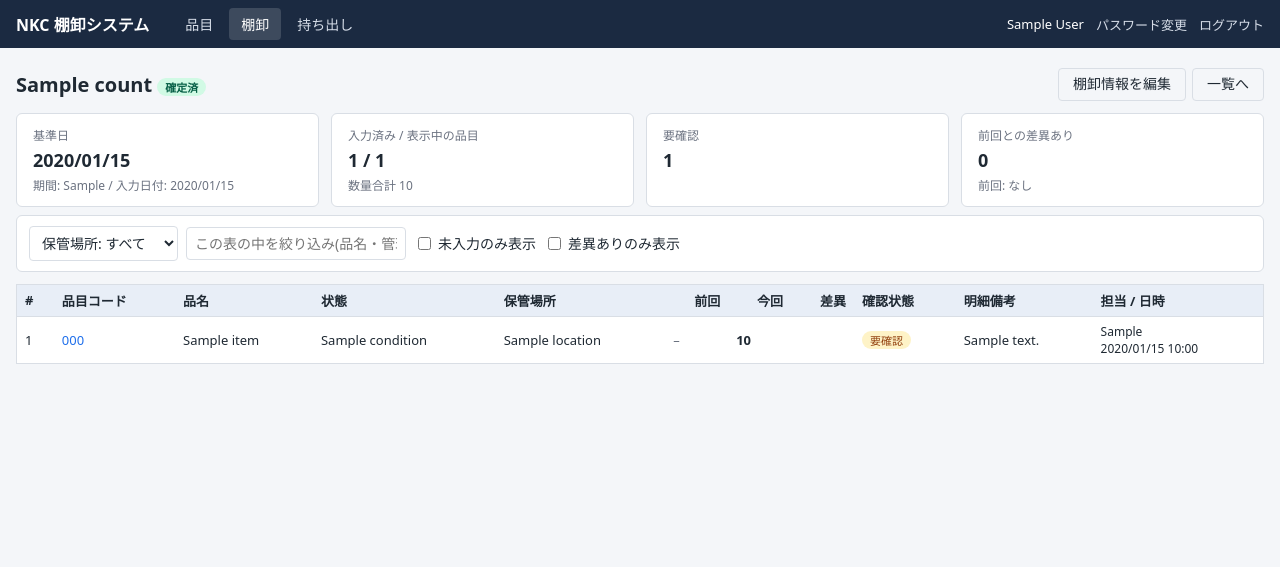
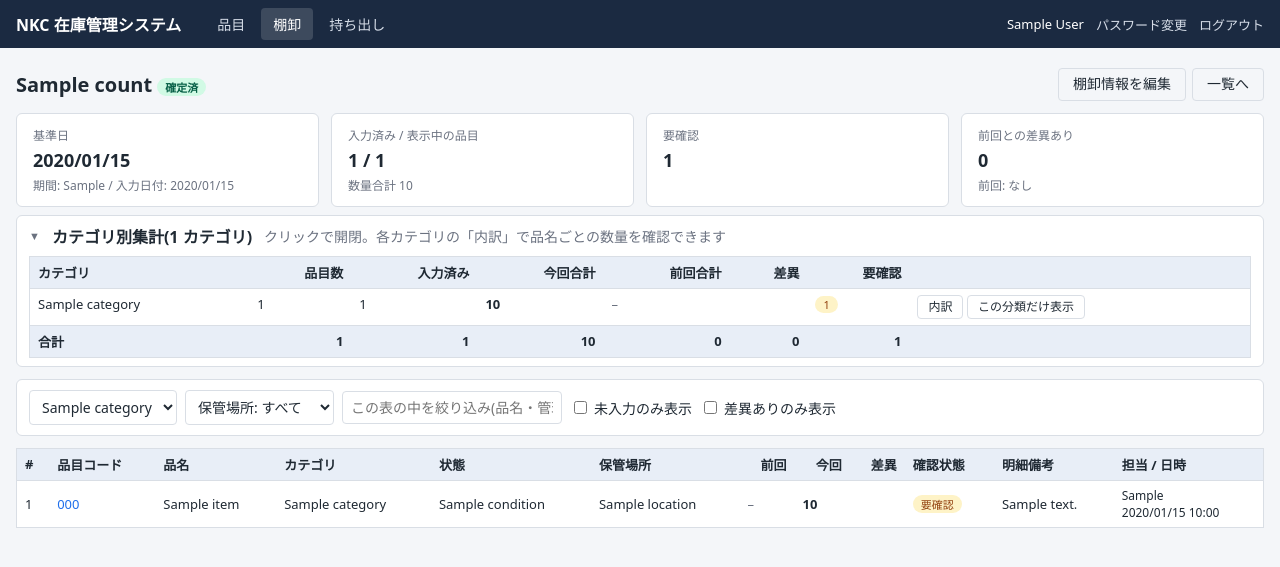
Before and after one commit to tyamanouchi12-code/-, a PHP site: page /index.php?page=count_entry&id=1&category=1&cats=1 in a window 1280 px wide. Shown: the top 567 px of the page. Run offline with PHP 8.4, Linux system fonts and the light colour scheme; the visitor is signed in with stand-in values (Sample User, id 1); tables that the repository leaves empty hold one stand-in row (values such as "Sample post").

Commit message:
棚卸画面にカテゴリ別集計と内訳・カテゴリ絞り込みを追加、カテゴリを必須化、名称を在庫管理システムに変更
- 棚卸入力/結果画面: カテゴリごとの品目数・入力済み・今回/前回合計・差異・要確認と、品名ごとの内訳
- 品目登録・編集: カテゴリ必須。一覧・棚卸表で未設定を表示
- sql/005_optional_apply_categories.sql: 移行品目109件へのカテゴリ初期案(任意)
- システム名を「NKC 在庫管理システム」に変更(config.php / 文書)

Co-Authored-By: Claude Fable 5.1 <noreply@anthropic.com>
Claude-Session: https://claude.ai/code/session_01Ri3r8gT3MYmawSEEk5gsQq

```diff
--- a/webapp/app/config.php
+++ b/webapp/app/config.php
@@ -16,7 +16,7 @@ return [
         'charset' => 'utf8mb4',
     ],
     'app' => [
-        'name'         => 'NKC 棚卸システム',
+        'name'         => 'NKC 在庫管理システム',
         'session_name' => 'nkc_inventory_sid',
         'timezone'     => 'Asia/Tokyo',
         // ログインしないまま操作できる時間(秒)。0 なら制限なし
--- a/webapp/app/controllers/count_entry.php
+++ b/webapp/app/controllers/count_entry.php
@@ -125,15 +125,63 @@ if ($_SERVER['REQUEST_METHOD'] === 'POST' && $action === 'save') {
     if (input_int('location', $_GET) !== null) {
         $back['location'] = input_int('location', $_GET);
     }
+    if (input_int('category', $_GET) !== null) {
+        $back['category'] = input_int('category', $_GET);
+    }
     redirect('count_entry', $back);
 }
 
 // ---------------------------------------------------------------- 表示
 $locFilter = input_int('location', $_GET);
-$showLoc = input_str('loc', $_GET);
+$catFilter = input_int('category', $_GET);
+
+// カテゴリ別集計(絞り込み前の全品目で計算)
+$byCat = [];
+foreach ($items as $it) {
+    $key = $it['category_id'] === null ? 0 : (int)$it['category_id'];
+    if (!isset($byCat[$key])) {
+        $byCat[$key] = ['category_id' => $key, 'name' => $it['category_name'] ?? '(カテゴリ未設定)', 'item_count' => 0, 'entered' => 0,
+                        'total' => 0, 'prev_total' => 0, 'prev_count' => 0, 'diff' => 0, 'needs_check' => 0, 'items' => []];
+    }
+    $g = &$byCat[$key];
+    $prev = $prevQty[(int)$it['id']] ?? null;
+    $g['item_count']++;
+    if ($it['count_quantity'] !== null) {
+        $g['entered']++;
+        $g['total'] += (int)$it['count_quantity'];
+    }
+    if ($prev !== null) {
+        $g['prev_total'] += (int)$prev;
+        $g['prev_count']++;
+    }
+    if ($prev !== null && $it['count_quantity'] !== null) {
+        $g['diff'] += (int)$it['count_quantity'] - (int)$prev;
+    }
+    if ($it['confirm_status'] === 'needs_check') {
+        $g['needs_check']++;
+    }
+    $g['items'][] = ['id' => (int)$it['id'], 'item_code' => $it['item_code'], 'item_name' => $it['item_name'], 'condition_code' => $it['condition_code'],
+                     'qty' => $it['count_quantity'], 'prev' => $prev, 'confirm_status' => $it['confirm_status'], 'location_name' => $it['location_name']];
+    unset($g);
+}
+uasort($byCat, function ($a, $b) {
+    if ($a['category_id'] === 0) { return 1; }
+    if ($b['category_id'] === 0) { return -1; }
+    return strcmp($a['name'], $b['name']);
+});
+$catOrder = [];
+foreach (db_all('SELECT id FROM categories ORDER BY sort_order, id') as $r) {
+    $catOrder[(int)$r['id']] = count($catOrder);
+}
+uasort($byCat, fn($a, $b) => ($catOrder[$a['category_id']] ?? PHP_INT_MAX) <=> ($catOrder[$b['category_id']] ?? PHP_INT_MAX));
+
 if ($locFilter !== null) {
     $items = array_values(array_filter($items, fn($it) => (int)$it['location_id'] === $locFilter || ($locFilter === 0 && $it['location_id'] === null)));
 }
+if ($catFilter !== null) {
+    $items = array_values(array_filter($items, fn($it) => (int)$it['category_id'] === $catFilter || ($catFilter === 0 && $it['category_id'] === null)));
+}
+$categories = db_all('SELECT * FROM categories WHERE is_active = 1 ORDER BY sort_order, id');
 $summary = ['entered' => 0, 'total' => 0, 'needs_check' => 0, 'diff' => 0];
 foreach ($items as &$it) {
     $iid = (int)$it['id'];
@@ -156,5 +204,5 @@ unset($it);
 render('counts/entry', [
     'title' => ($editable ? '棚卸入力' : '棚卸結果') . ' ' . $count['count_name'],
     'count' => $count, 'editable' => $editable, 'items' => $items, 'prevCount' => $prevCount, 'prevUnit' => $prevUnit,
-    'locations' => $locations, 'locFilter' => $locFilter, 'summary' => $summary,
+    'locations' => $locations, 'locFilter' => $locFilter, 'categories' => $categories, 'catFilter' => $catFilter, 'byCat' => $byCat, 'summary' => $summary,
 ]);
--- a/webapp/app/controllers/items.php
+++ b/webapp/app/controllers/items.php
@@ -154,6 +154,9 @@ if ($page === 'item' && $action === 'save' && $_SERVER['REQUEST_METHOD'] === 'PO
     if ($v['item_name'] === null) {
         $errors[] = '品名は必須です。';
     }
+    if ($v['category_id'] === null) {
+        $errors[] = 'カテゴリは必須です。';
+    }
     if (!isset(management_type_options()[$v['management_type']])) {
         $errors[] = '管理方法が不正です。';
     }
--- a/webapp/app/views/counts/entry.php
+++ b/webapp/app/views/counts/entry.php
@@ -22,8 +22,59 @@
   <div class="card"><div class="card-label">前回との差異あり</div><div class="card-value small"><?= h($summary['diff']) ?></div><div class="card-sub">前回: <?= $prevCount ? h($prevCount['count_name']) . '(' . h(fmt_date($prevCount['base_date'])) . ')' : 'なし' ?></div></div>
 </div>
 
+<section class="cat-summary">
+  <details <?= input_str('cats', $_GET) === '1' ? 'open' : '' ?>>
+    <summary><h2>カテゴリ別集計(<?= count($byCat) ?> カテゴリ)</h2><span class="muted">クリックで開閉。各カテゴリの「内訳」で品名ごとの数量を確認できます</span></summary>
+    <div class="table-wrap"><table class="table table-catsum">
+      <thead><tr><th>カテゴリ</th><th class="num">品目数</th><th class="num">入力済み</th><th class="num">今回合計</th><th class="num">前回合計</th><th class="num">差異</th><th class="num">要確認</th><th></th></tr></thead>
+      <tbody>
+      <?php $gt = ['item_count' => 0, 'entered' => 0, 'total' => 0, 'prev_total' => 0, 'diff' => 0, 'needs_check' => 0]; ?>
+      <?php foreach ($byCat as $g): foreach ($gt as $k => $v) { $gt[$k] += $g[$k]; } ?>
+        <tr class="cat-row" data-cat="<?= h($g['category_id']) ?>">
+          <td><?= $g['category_id'] === 0 ? '<span class="badge badge-warn">' . h($g['name']) . '</span>' : h($g['name']) ?></td>
+          <td class="num"><?= h($g['item_count']) ?></td>
+          <td class="num"><?= h($g['entered']) ?><?= $g['entered'] < $g['item_count'] ? ' <small class="muted">/ ' . h($g['item_count']) . '</small>' : '' ?></td>
+          <td class="num"><strong><?= h($g['total']) ?></strong></td>
+          <td class="num"><?= $g['prev_count'] ? h($g['prev_total']) : '<span class="muted">–</span>' ?></td>
+          <td class="num <?= $g['diff'] > 0 ? 'diff-plus' : ($g['diff'] < 0 ? 'diff-minus' : '') ?>"><?= $g['prev_count'] ? h(($g['diff'] > 0 ? '+' : '') . $g['diff']) : '' ?></td>
+          <td class="num"><?= $g['needs_check'] ? '<span class="badge badge-warn">' . h($g['needs_check']) . '</span>' : '0' ?></td>
+          <td class="nowrap"><button type="button" class="btn btn-sm cat-toggle" data-cat="<?= h($g['category_id']) ?>">内訳</button> <a class="btn btn-sm btn-ghost" href="<?= h(url('count_entry', ['id' => $count['id'], 'category' => $g['category_id'], 'cats' => 1])) ?>">この分類だけ表示</a></td>
+        </tr>
+        <tr class="cat-detail" data-cat="<?= h($g['category_id']) ?>" hidden>
+          <td colspan="8">
+            <table class="table table-inner">
+              <thead><tr><th>品目コード</th><th>品名</th><th>状態</th><th>保管場所</th><th class="num">今回</th><th class="num">前回</th><th class="num">差異</th><th>確認状態</th></tr></thead>
+              <tbody>
+              <?php foreach ($g['items'] as $gi): $d = ($gi['qty'] === null || $gi['prev'] === null) ? null : (int)$gi['qty'] - (int)$gi['prev']; ?>
+                <tr>
+                  <td class="nowrap"><a href="<?= h(url('item', ['id' => $gi['id']])) ?>" target="_blank"><?= h($gi['item_code']) ?></a></td>
+                  <td><?= $gi['item_name'] === null ? '<span class="muted">(品名なし)</span>' : h($gi['item_name']) ?></td>
+                  <td><?= h(condition_name($gi['condition_code'])) ?></td>
+                  <td><?= h($gi['location_name']) ?></td>
+                  <td class="num"><?= $gi['qty'] === null ? '<span class="muted">–</span>' : '<strong>' . h($gi['qty']) . '</strong>' ?></td>
+                  <td class="num"><?= $gi['prev'] === null ? '<span class="muted">–</span>' : h($gi['prev']) ?></td>
+                  <td class="num <?= $d === null ? '' : ($d > 0 ? 'diff-plus' : ($d < 0 ? 'diff-minus' : '')) ?>"><?= $d === null ? '' : h(($d > 0 ? '+' : '') . $d) ?></td>
+                  <td><?= $gi['confirm_status'] ? h(confirm_status_label($gi['confirm_status'])) : '' ?></td>
+                </tr>
+              <?php endforeach; ?>
+              </tbody>
+            </table>
+          </td>
+        </tr>
+      <?php endforeach; ?>
+      </tbody>
+      <tfoot><tr><th>合計</th><th class="num"><?= h($gt['item_count']) ?></th><th class="num"><?= h($gt['entered']) ?></th><th class="num"><?= h($gt['total']) ?></th><th class="num"><?= h($gt['prev_total']) ?></th><th class="num <?= $gt['diff'] > 0 ? 'diff-plus' : ($gt['diff'] < 0 ? 'diff-minus' : '') ?>"><?= h(($gt['diff'] > 0 ? '+' : '') . $gt['diff']) ?></th><th class="num"><?= h($gt['needs_check']) ?></th><th></th></tr></tfoot>
+    </table></div>
+  </details>
+</section>
+
 <form method="get" class="filter-bar">
   <input type="hidden" name="page" value="count_entry"><input type="hidden" name="id" value="<?= h($count['id']) ?>">
+  <select name="category" onchange="this.form.submit()">
+    <option value="">カテゴリ: すべて</option>
+    <?php foreach ($categories as $c): ?><option value="<?= h($c['id']) ?>" <?= $catFilter === (int)$c['id'] ? 'selected' : '' ?>><?= h($c['name']) ?></option><?php endforeach; ?>
+    <option value="0" <?= $catFilter === 0 ? 'selected' : '' ?>>(カテゴリ未設定)</option>
+  </select>
   <select name="location" onchange="this.form.submit()">
     <option value="">保管場所: すべて</option>
     <?php foreach ($locations as $l): ?><option value="<?= h($l['id']) ?>" <?= $locFilter === (int)$l['id'] ? 'selected' : '' ?>><?= h($l['name']) ?></option><?php endforeach; ?>
@@ -35,12 +86,12 @@
 </form>
 
 <?php if ($editable): ?>
-<form method="post" action="<?= h(url('count_entry', ['action' => 'save', 'id' => $count['id']] + ($locFilter !== null ? ['location' => $locFilter] : []))) ?>" id="entry-form" data-dirty-check>
+<form method="post" action="<?= h(url('count_entry', ['action' => 'save', 'id' => $count['id']] + ($locFilter !== null ? ['location' => $locFilter] : []) + ($catFilter !== null ? ['category' => $catFilter] : []))) ?>" id="entry-form" data-dirty-check>
   <?= csrf_field() ?>
   <div class="sticky-actions"><button type="submit" class="btn btn-primary">入力内容を保存</button> <span class="muted">表示中の品目のみ保存されます</span></div>
 <?php endif; ?>
 <div class="table-wrap"><table class="table table-entry">
-  <thead><tr><th>#</th><th>品目コード</th><th>品名</th><th>状態</th><th>保管場所</th><th class="num">前回</th><th class="num">今回</th><th class="num">差異</th><th>確認状態</th><th>明細備考</th><th>担当 / 日時</th></tr></thead>
+  <thead><tr><th>#</th><th>品目コード</th><th>品名</th><th>カテゴリ</th><th>状態</th><th>保管場所</th><th class="num">前回</th><th class="num">今回</th><th class="num">差異</th><th>確認状態</th><th>明細備考</th><th>担当 / 日時</th></tr></thead>
   <tbody>
   <?php foreach ($items as $n => $it): $iid = (int)$it['id']; $isUnit = $it['management_type'] === 'unit' && $it['units']; ?>
     <tr class="entry-row <?= $it['count_quantity'] === null ? 'unentered' : '' ?> <?= $it['diff'] ? 'has-diff' : '' ?> <?= (int)$it['is_active'] ? '' : 'row-inactive' ?>" data-text="<?= h(mb_strtolower(($it['item_name'] ?? '') . ' ' . $it['item_code'] . ' ' . implode(' ', array_column($it['units'], 'management_no')))) ?>">
@@ -65,6 +116,7 @@
           </div>
         <?php endif; ?>
       </td>
+      <td><?= $it['category_name'] === null ? '<span class="badge badge-warn">未設定</span>' : h($it['category_name']) ?></td>
       <td><?= h(condition_name($it['condition_code'])) ?></td>
       <td><?= h($it['location_name']) ?></td>
       <td class="num"><?= $it['prev_quantity'] === null ? '<span class="muted">–</span>' : h($it['prev_quantity']) ?></td>
--- a/webapp/app/views/items/form.php
+++ b/webapp/app/views/items/form.php
@@ -10,7 +10,7 @@
   <label class="span2">品名 <span class="req">必須</span><input type="text" name="item_name" value="<?= h($item['item_name']) ?>" required maxlength="200"></label>
   <label>状態<select name="condition_code"><option value="">(未設定)</option><?php foreach ($conditions as $c): ?><option value="<?= h($c['code']) ?>" <?= $item['condition_code'] === $c['code'] ? 'selected' : '' ?>><?= h($c['name']) ?></option><?php endforeach; ?></select></label>
   <label>管理方法<select name="management_type"><?php foreach (management_type_options() as $k => $v): ?><option value="<?= h($k) ?>" <?= $item['management_type'] === $k ? 'selected' : '' ?>><?= h($v) ?></option><?php endforeach; ?></select><small class="hint">個体管理: 管理Noを持つ実物1台ごとに記録(PC・ネットワーク機器など)。数量管理: 個数だけを数える(ケーブル・マウスなど)</small></label>
-  <label>カテゴリ<select name="category_id"><option value="">(未設定)</option><?php foreach ($categories as $c): ?><option value="<?= h($c['id']) ?>" <?= $item['category_id'] == $c['id'] ? 'selected' : '' ?>><?= h($c['name']) ?></option><?php endforeach; ?></select></label>
+  <label>カテゴリ <span class="req">必須</span><select name="category_id" required><option value="">選択してください</option><?php foreach ($categories as $c): ?><option value="<?= h($c['id']) ?>" <?= $item['category_id'] == $c['id'] ? 'selected' : '' ?>><?= h($c['name']) ?></option><?php endforeach; ?></select></label>
   <label>保管場所<select name="location_id"><option value="">(未設定)</option><?php foreach ($locations as $l): ?><option value="<?= h($l['id']) ?>" <?= $item['location_id'] == $l['id'] ? 'selected' : '' ?>><?= h($l['name']) ?></option><?php endforeach; ?></select></label>
   <label>在庫区分<select name="stock_type"><?php foreach (stock_type_options() as $k => $v): ?><option value="<?= h($k) ?>" <?= $item['stock_type'] === $k ? 'selected' : '' ?>><?= h($v) ?></option><?php endforeach; ?></select></label>
   <label>客先<select name="customer_id"><option value="">(なし)</option><?php foreach ($customers as $c): ?><option value="<?= h($c['id']) ?>" <?= $item['customer_id'] == $c['id'] ? 'selected' : '' ?>><?= h($c['name']) ?></option><?php endforeach; ?></select></label>
--- a/webapp/app/views/items/list.php
+++ b/webapp/app/views/items/list.php
@@ -28,7 +28,7 @@
       <td><?= $i['item_name'] === null ? '<span class="muted">(品名なし)</span>' : h($i['item_name']) ?><?= (int)$i['is_active'] ? '' : ' <span class="badge badge-off">無効</span>' ?></td>
       <td><?= h(condition_name($i['condition_code'])) ?></td>
       <td><?= h(management_type_label($i['management_type'])) ?><?php if ($i['management_type'] === 'unit'): ?><br><small><?= h($i['unit_nos'] ?: '(個体未登録)') ?></small><?php endif; ?></td>
-      <td><?= h($i['category_name']) ?></td>
+      <td><?= $i['category_name'] === null ? '<span class="badge badge-warn">未設定</span>' : h($i['category_name']) ?></td>
       <td><?= h($i['location_name']) ?></td>
       <?php $s = stock_for($stock, (int)$i['id']); ?>
       <td class="num"><?= $s['latest_qty'] === null ? '<span class="muted">–</span>' : h($s['latest_qty']) ?></td>
--- a/webapp/assets/app.js
+++ b/webapp/assets/app.js
@@ -1,4 +1,4 @@
-// NKC 棚卸システム 画面補助スクリプト
+// NKC 在庫管理システム 画面補助スクリプト
 (function () {
   'use strict';
 
@@ -62,7 +62,7 @@
   var prevOfItem = {};
   entryTable.querySelectorAll('.qty-auto').forEach(function (span) {
     var row = span.closest('tr');
-    var prevCell = row.children[5];
+    var prevCell = row.querySelector('.qty-auto').closest('td').previousElementSibling;
     prevOfItem[span.getAttribute('data-item')] = prevCell ? prevCell.textContent.trim() : '';
   });
   function recalcUnits(itemId) {
@@ -90,6 +90,15 @@
   }
   entryTable.querySelectorAll('input[type=radio][data-unit-of]').forEach(function (r) {
     r.addEventListener('change', function () { recalcUnits(r.getAttribute('data-unit-of')); });
+  });
+
+  // カテゴリ別集計の内訳の開閉
+  document.querySelectorAll('.cat-toggle').forEach(function (b) {
+    b.addEventListener('click', function () {
+      var d = document.querySelector('.cat-detail[data-cat="' + b.getAttribute('data-cat') + '"]');
+      d.hidden = !d.hidden;
+      b.textContent = d.hidden ? '内訳' : '閉じる';
+    });
   });
 
   // 表内の絞り込み(テキスト / 未入力のみ / 差異ありのみ)
--- a/webapp/assets/style.css
+++ b/webapp/assets/style.css
@@ -1,4 +1,4 @@
-/* NKC 棚卸システム 共通スタイル(PC 用) */
+/* NKC 在庫管理システム 共通スタイル(PC 用) */
 :root {
   --bg: #f4f6f9; --panel: #fff; --text: #1f2933; --muted: #6b7280; --line: #d9dee5;
   --primary: #1f6feb; --primary-dark: #185ac2; --success: #1a7f4b; --danger: #c0392b; --warn: #b7791f;
@@ -164,6 +164,19 @@ tr.has-diff td.diff-cell { background: #fff7e0; }
 .stock-cards .card-value { font-size: 24px; }
 .table-wrap { overflow-x: auto; -webkit-overflow-scrolling: touch; }
 
+/* カテゴリ別集計 */
+.cat-summary details { background: var(--panel); border: 1px solid var(--line); border-radius: 6px; padding: 8px 12px; margin-bottom: 12px; }
+.cat-summary summary { cursor: pointer; display: flex; align-items: center; gap: 12px; flex-wrap: wrap; list-style: none; }
+.cat-summary summary::-webkit-details-marker { display: none; }
+.cat-summary summary::before { content: '▶'; font-size: 11px; color: var(--muted); }
+.cat-summary details[open] summary::before { content: '▼'; }
+.cat-summary summary h2 { margin: 0; border: none; padding: 0; }
+.cat-summary .table-wrap { margin-top: 8px; }
+.table-catsum tfoot th { background: var(--head); }
+.table-inner { margin: 4px 0 4px 16px; width: calc(100% - 16px); font-size: 12px; }
+.table-inner th { position: static; background: #f3f6fb; }
+.cat-detail > td { background: #fafbfd; }
+
 /* ===== スマートフォン対応 ===== */
 @media (max-width: 800px) {
   body { font-size: 14px; }
```
Also changed, not shown: docs/07_XServer導入手順.md (+3 -0 lines), sql/005_optional_apply_categories.sql (added, +43 -0 lines), README.md, 1 other file.
